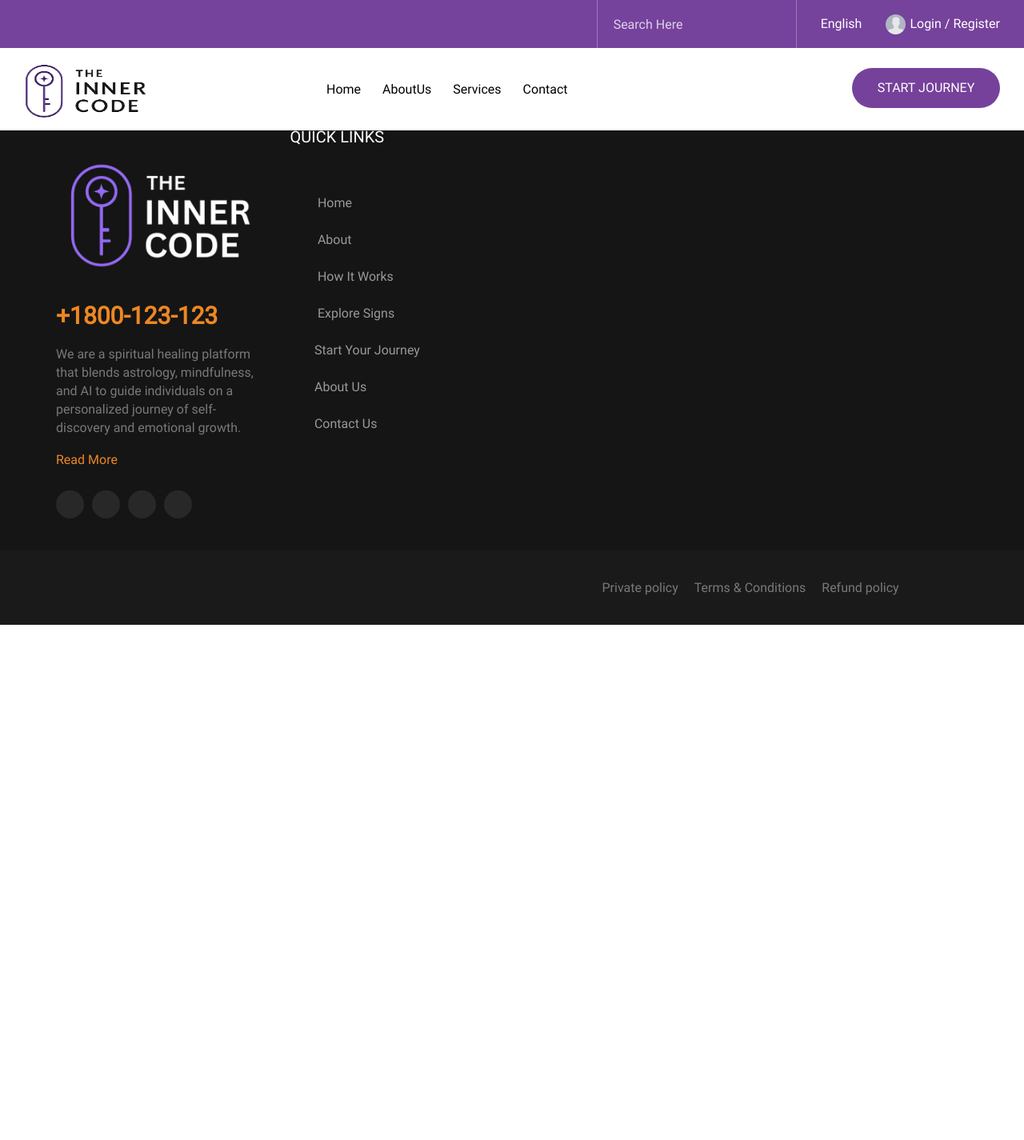
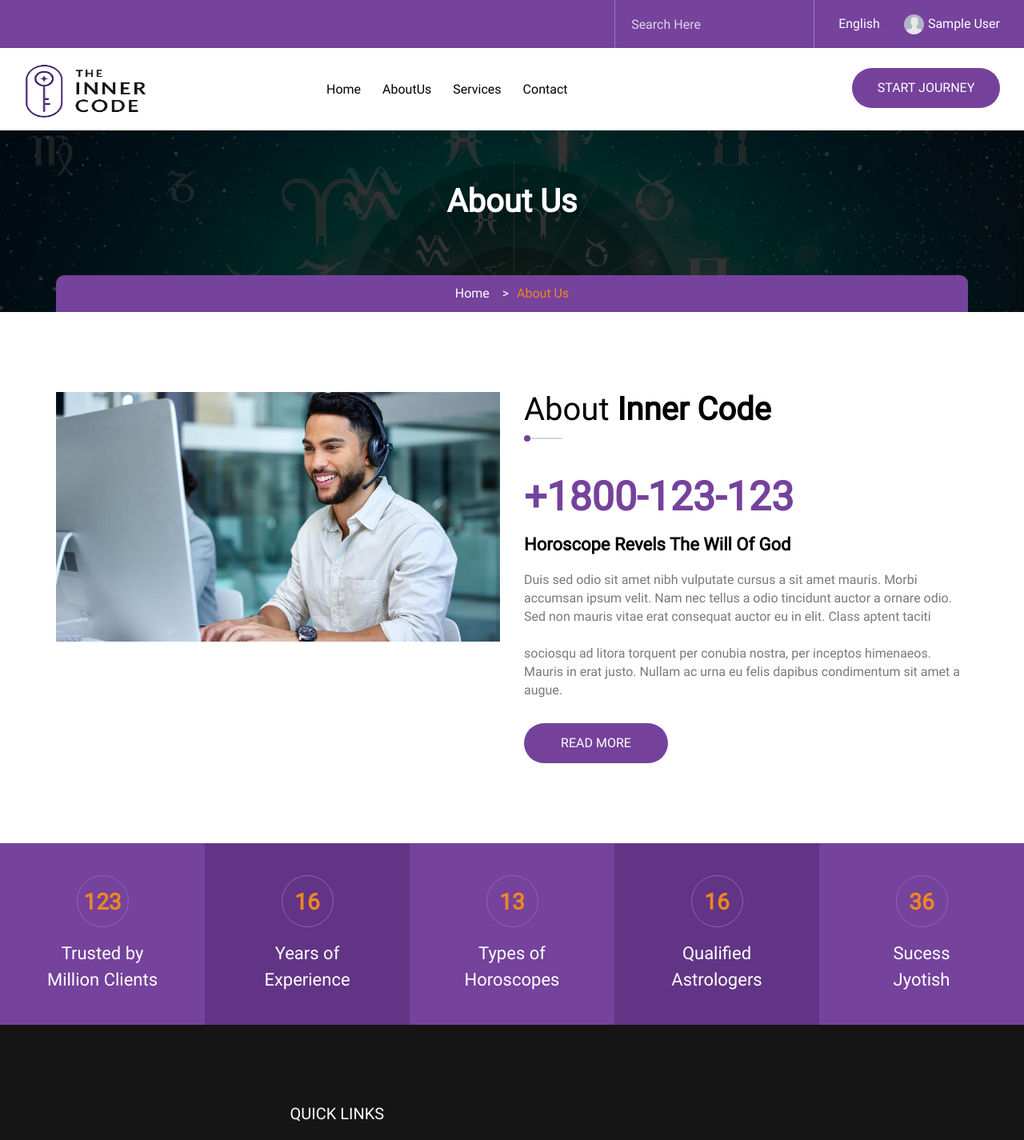
Before and after one commit to ThantSinNyan/frontend-inner-code, a Vue app: page /register in a window 1280 px wide. Shown: the top 1425 px of the page at 80% size. Before the commit the page ends 800 px from the top, so only its background shows below. Built offline with nearby package versions, Linux system fonts and the light colour scheme; sample sign-in values are in the browser's storage; a web font is replaced by a local one.

Commit message:
fix call route error

```diff
--- a/src/components/Layout/NavLayoutContact.vue
+++ b/src/components/Layout/NavLayoutContact.vue
@@ -3,6 +3,13 @@ import { useLoadingStore } from '@/stores/personalInfo/root';
 import { useLanguageStore } from '@/stores/personalInfo/root';
 import { ref, computed, onMounted } from 'vue'
 import { useI18n } from 'vue-i18n'
+import { useAuthStore } from '@/stores/auth/auth'
+import { useRouter } from 'vue-router'
+const email = ref('')
+const password = ref('')
+const authStore = useAuthStore()
+const router = useRouter()
+
 
 const { locale } = useI18n()
 const { t } = useI18n()
@@ -41,6 +48,16 @@ onMounted(() => {
     locale.value = saved
   }
 })
+
+const handleLogin = async () => {
+  const success = await authStore.login(email.value, password.value)
+  if (success) {
+    authStore.startAutoLogout()
+    router.push('/')
+  } else {
+    alert('Invalid email or password')
+  }
+}
 </script>
 <template>
   <div id="preloader" v-if="loadingStore.isLoading">
@@ -70,25 +87,22 @@ onMounted(() => {
                       src="/images/header/top_user.png"
                       alt="user"
                     >
-                    <span class="hidden-xs">{{ t('navBar.loginRegister') }}</span>
+                    <span class="hidden-xs" v-if="authStore.user">
+                      {{ authStore.user.name }}
+                    </span>
+                    <span class="hidden-xs" v-else>
+                      {{ t('navBar.loginRegister') }}
+                    </span>
                   </a>
                   <ul class="dropdown-menu">
                     <li class="signin_dropdown">
-                      <!-- <a
-                        href="#"
-                        class="btn btn-primary"
-                      > <span>Login with Facebook</span> <i class="fa fa-facebook" /> </a> -->
-                      <!-- <a
-                        href="#"
-                        class="btn btn-primary google-plus"
-                      > Login  with Google <i class="fa fa-google-plus" /> </a> -->
-                      <!-- <h2>or</h2> -->
                       <div class="formsix-pos">
                         <div class="form-group i-email">
                           <input
                             id="emailTen"
                             type="email"
                             class="form-control"
+                             v-model="email"
                             placeholder="Email Address *"
                           >
                         </div>
@@ -97,6 +111,7 @@ onMounted(() => {
                         <div class="form-group i-password">
                           <input
                             id="namTen-first"
+                             v-model="password"
                             type="password"
                             class="form-control"
                             placeholder="Password *"
@@ -120,6 +135,7 @@ onMounted(() => {
                           <li data-animation="animated flipInX"><a
                             href="#"
                             class="hs_btn_hover"
+                            @click.prevent="handleLogin"
                           >Login</a></li>
                         </ul>
                       </div>
--- a/src/configs/axiosConfig.ts
+++ b/src/configs/axiosConfig.ts
@@ -1,19 +1,52 @@
 import axios from 'axios'
+import router from '@/router'
+import { useAuthStore } from '@/stores/auth/auth'
 
 const AxiosWithAuth = axios.create({
   baseURL: import.meta.env.VITE_API_URL,
   headers: {
-    'Content-Type': 'application/json'
-  }
+    'Content-Type': 'application/json',
+  },
 })
 
-// Optional: Add interceptors for auth
-AxiosWithAuth.interceptors.request.use(config => {
-  const token = localStorage.getItem('access_token')
-  if (token) {
-    config.headers.Authorization = `Bearer ${token}`
+AxiosWithAuth.interceptors.request.use(
+  (config) => {
+    const authStore = useAuthStore()
+    if (authStore.token) {
+      config.headers.Authorization = `Bearer ${authStore.token}`
+    }
+    return config
+  },
+  (error) => Promise.reject(error)
+)
+AxiosWithAuth.interceptors.response.use(
+  (res) => res,
+  async (error) => {
+    if (error.response?.status === 401) {
+      const authStore = useAuthStore()
+      const refreshToken = localStorage.getItem('refresh_token')
+
+      if (refreshToken) {
+        try {
+          const { data } = await axios.post(
+            `${import.meta.env.VITE_API_URL}/auth/refresh`,
+            { refreshToken }
+          )
+          localStorage.setItem('access_token', data.accessToken)
+          authStore.token = data.accessToken
+          error.config.headers.Authorization = `Bearer ${data.accessToken}`
+          return AxiosWithAuth(error.config)
+        } catch (err) {
+          authStore.logout()
+          router.push({ name: 'register' })
+        }
+      } else {
+        authStore.logout()
+        router.push({ name: 'register' })
+      }
+    }
+    return Promise.reject(error)
   }
-  return config
-})
+)
 
 export default AxiosWithAuth
--- a/src/router/index.ts
+++ b/src/router/index.ts
@@ -1,5 +1,6 @@
 // src/router/index.js
 import { createRouter, createWebHistory } from 'vue-router'
+import { useAuthStore } from '@/stores/auth/auth'
 
 // Import the pages/components to be used as routes
 import HomePage from '@/views/HomePage.vue'
@@ -9,6 +10,7 @@ import BirthChartPage from '@/views/BirthChartPage.vue'
 import BirthDataPage from '@/views/BirthDataPage.vue'
 import ReflectiveQuestionPage from '@/views/ReflectiveQuestionPage.vue'
 import JourneyDetailPage from '@/views/JourneyDetailPage.vue'
+import CreateUserAccountPage from '@/views/CreateUserAccountPage.vue'
 
 const routes = [
   { path: '/', name: 'Home', component: HomePage },
@@ -17,11 +19,20 @@ const routes = [
   { path: '/birthChart', name: 'birthChart', component: BirthChartPage },
   { path: '/birthDataPage', name: 'birthData', component: BirthDataPage },
   { path: '/reflectiveQuestion', name: 'reflectiveQuestion', component: ReflectiveQuestionPage},
-  { path: '/journeyDetail', name: 'journeyDetail', component: JourneyDetailPage}
+  { path: '/journeyDetail', name: 'journeyDetail', component: JourneyDetailPage},
+  { path: '/register', name: 'register', component: CreateUserAccountPage }
 ]
 const router = createRouter({
   history: createWebHistory(),
   routes
 })
+router.beforeEach((to, from, next) => {
+  const authStore = useAuthStore()
+  if (!authStore.isAuthenticated && to.name !== 'register') {
+    next({ name: 'register' })
+  } else {
+    next()
+  }
+})
 
 export default router
--- /dev/null
+++ b/src/stores/auth/auth.ts
@@ -0,0 +1,60 @@
+import { defineStore } from 'pinia'
+import AxiosWithAuth from '@/configs/axiosConfig'
+import { ref, computed } from 'vue'
+
+export const useAuthStore = defineStore('auth', () => {
+  const token = ref<string | null>(localStorage.getItem('token'))
+  const user = ref<any>(
+    localStorage.getItem('user') ? JSON.parse(localStorage.getItem('user') as string) : null
+  )
+
+  const isAuthenticated = computed(() => !!token.value)
+
+  const login = async (email: string, password: string) => {
+    try {
+      const res = await AxiosWithAuth.post('auth/login', { email, password })
+
+      token.value = res.data.token
+      user.value = {
+        id: res.data.userId,
+        role: res.data.role,
+        name: res.data.name,
+        email: res.data.email
+      }
+
+      localStorage.setItem('token', token.value)
+      localStorage.setItem('user', JSON.stringify(user.value))
+      startAutoLogout()
+
+      return true
+    } catch (err) {
+      console.error('Login failed:', err)
+      return false
+    }
+  }
+
+  const logout = () => {
+    token.value = null
+    user.value = null
+    localStorage.removeItem('token')
+    localStorage.removeItem('user')
+  }
+
+  const startAutoLogout = () => {
+    clearTimeout((startAutoLogout as any)._timer)
+    ;(startAutoLogout as any)._timer = setTimeout(() => {
+      logout()
+      alert('Session expired. Please login again.')
+      window.location.href = '/register'
+    }, 10 * 60 * 1000)
+  }
+
+  return {
+    token,
+    user,
+    isAuthenticated,
+    login,
+    logout,
+    startAutoLogout
+  }
+})
--- a/src/views/BirthDataPage.vue
+++ b/src/views/BirthDataPage.vue
@@ -30,9 +30,7 @@ const fetchDataAndNavigate = async () => {
   }
 }
 watch(() => languageStore.language, (newLang) => {
-
   formState.language = newLang === 'en' ? 'English' : 'Myanmar'
-  console.log("formState.language-->",formState.language)
 }, { immediate: true })
 
 </script>
--- /dev/null
+++ b/src/views/CreateUserAccountPage.vue
@@ -0,0 +1,95 @@
+<template>
+  <div class="hs_indx_title_main_wrapper">
+    <div class="hs_title_img_overlay" />
+    <div class="container">
+      <div class="row">
+        <div class="col-lg-12 col-md-12 col-sm-12 col-xs-12 full_width">
+          <div class="hs_indx_title_left_wrapper">
+            <h2>About Us</h2>
+          </div>
+        </div>
+        <div class="col-lg-12 col-md-12 col-sm-12 col-xs-12  full_width">
+          <div class="hs_indx_title_right_wrapper">
+            <ul>
+              <li><a href="#">Home</a> &nbsp;&nbsp;&nbsp;> </li>
+              <li>About Us</li>
+            </ul>
+          </div>
+        </div>
+      </div>
+    </div>
+  </div>
+  <div class="hs_about_indx_main_wrapper about_page_wrapper">
+    <div class="container">
+      <div class="row">
+        <div class="col-lg-6 col-md-6 col-sm-12 col-xs-12">
+          <div class="hs_about_left_img_wrapper">
+            <img
+              src="/images/content/about_img_1.png"
+              alt="about_img"
+            >
+          </div>
+        </div>
+        <div class="col-lg-6 col-md-6 col-sm-12 col-xs-12">
+          <div class="hs_about_heading_main_wrapper">
+            <div class="hs_about_heading_wrapper">
+              <h2>About <span>Inner Code</span></h2>
+              <h4><span>&nbsp;</span></h4>
+            </div>
+          </div>
+          <div class="hs_about_right_cont_wrapper">
+            <h1>+1800-123-123</h1>
+            <h2>Horoscope Revels The Will Of God</h2>
+            <p>Duis sed odio sit amet nibh vulputate cursus a sit amet mauris. Morbi accumsan ipsum velit. Nam nec tellus a odio tincidunt auctor a ornare odio. Sed non mauris vitae erat consequat auctor eu in elit. Class aptent taciti<br><br>
+              sociosqu ad litora torquent per conubia nostra, per inceptos himenaeos. Mauris in erat justo. Nullam ac urna eu felis dapibus condimentum sit amet a augue.</p>
+
+            <div class="hs_effect_btn hs_about_btn">
+              <ul>
+                <li><a
+                  href="#"
+                  class="hs_btn_hover"
+                >Read more</a></li>
+              </ul>
+            </div>
+          </div>
+        </div>
+      </div>
+    </div>
+  </div>
+  <div class="hs_counter_main_wrapper">
+    <div class="hs_counter_cont_wrapper">
+      <div class="count-description">
+        <span class="timer">123</span>
+        <h5 class="con1">Trusted by<br> Million Clients</h5>
+      </div>
+    </div>
+    <div class="hs_counter_cont_wrapper hs_counter_cont_wrapper2">
+      <div class="count-description">
+        <span class="timer">16</span>
+        <h5 class="con2">Years of<br> Experience
+        </h5>
+      </div>
+    </div>
+    <div class="hs_counter_cont_wrapper">
+      <div class="count-description">
+        <span class="timer">13</span>
+        <h5 class="con3">Types of <br> Horoscopes
+        </h5>
+      </div>
+    </div>
+    <div class="hs_counter_cont_wrapper hs_counter_cont_wrapper4">
+      <div class="count-description">
+        <span class="timer">16</span>
+        <h5 class="con4">Qualified <br> Astrologers
+        </h5>
+      </div>
+    </div>
+    <div class="hs_counter_cont_wrapper hs_counter_cont_wrapper5">
+      <div class="count-description">
+        <span class="timer">36</span>
+        <h5 class="con4">Sucess<br> Jyotish
+        </h5>
+      </div>
+    </div>
+  </div>
+</template>
```
Also changed, not shown: src/plugins/axios.ts (added, +13 -0 lines), 1 other file (tests, documents, lock files or other folders).
